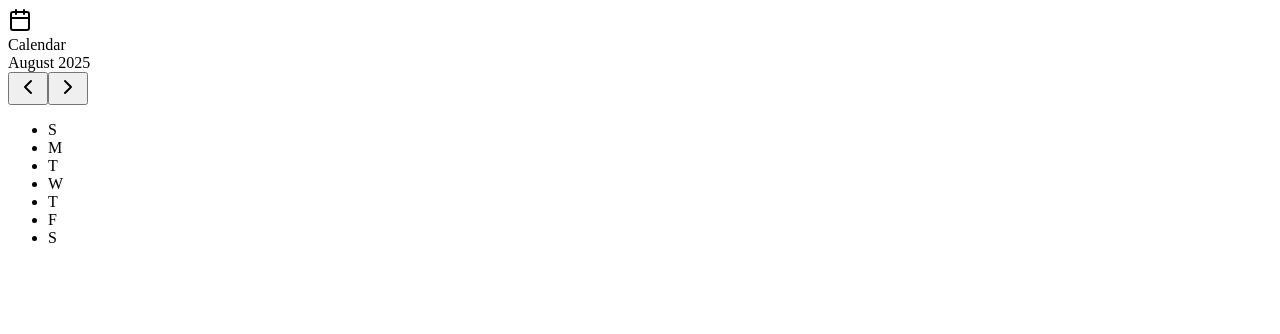
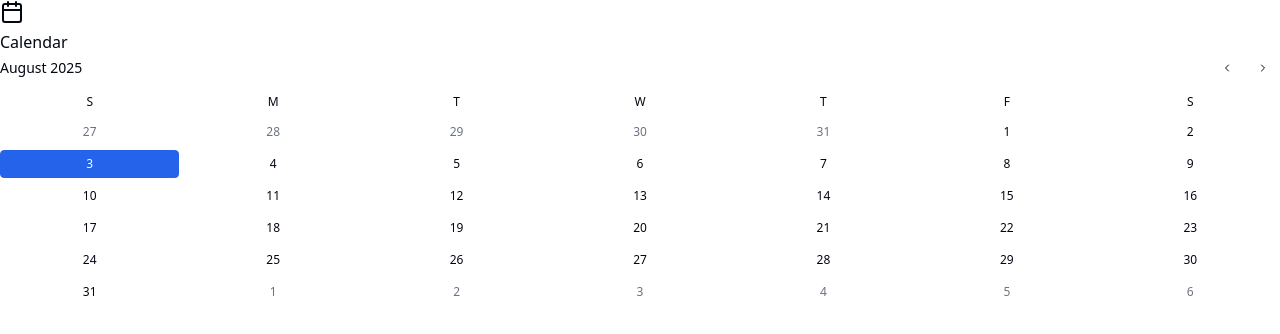
Before and after one commit to Feiyang-Li/calendar-react-version, a React (Vite) app in the folder calendar-react/calendar/: page / in a window 1280 px wide. Shown: the top 334 px of the page. Built offline with nearby package versions, Linux system fonts and the light colour scheme.

Commit message:
miniCalendar done

```diff
--- a/calendar-react/calendar/src/Calendar.jsx
+++ b/calendar-react/calendar/src/Calendar.jsx
@@ -34,9 +34,8 @@ export function Calendar() {
         side = <MultiSelect />;
     }
     return (
-        <>
-        {side}
-
-        </>
+        <div className={'Calendar-app'}>
+            {side}
+        </div>
     )
 }
--- a/calendar-react/calendar/src/miniCalendar/MiniCalendar.jsx
+++ b/calendar-react/calendar/src/miniCalendar/MiniCalendar.jsx
@@ -1,3 +1,4 @@
+import "../shared/styles/button.css"
 import styles from "./MiniCalendar.module.css"
 import classNames from 'classnames';
 import { today, subtractMonths, addMonths, generateMonthCalendarDays, isTheSameDay } from "../shared/scripts/date.js"
@@ -10,22 +11,60 @@ const dateFormatter = new Intl.DateTimeFormat("en-US", {
 });
 
 export function MiniCalendar({selectedDate, setSelectedDate}) {
-    const [monthCalendarDays, setmonthCalendarDays] = useState([]);
+    const todayDate = today();
+    const [monthCalendarDays, setMonthCalendarDays] = useState([]);
+    function handleDaysElementClick(day) {
+        setSelectedDate(day);
+    }
+    function handleMonthDecrease(date) {
+        setSelectedDate(
+            subtractMonths(date, 1)
+        )
+    }
+    function handleMonthIncrease(date) {
+        setSelectedDate(
+            addMonths(date, 1)
+        )
+    }
     useEffect(() => {
-        setmonthCalendarDays(generateMonthCalendarDays(selectedDate));
+        // no rerendering if month is the same
+        if(monthCalendarDays.length >= 16 && monthCalendarDays[15].getMonth() == selectedDate.getMonth() && monthCalendarDays[15].getFullYear() === selectedDate.getFullYear()) {
+            return;
+        }
+        setMonthCalendarDays(generateMonthCalendarDays(selectedDate));
     }, [selectedDate])
 
+    const monthCalendarDaysElements = monthCalendarDays.map((day, index) => {
+        let classNameVal = [styles.miniCalendar__day, "Cal__button", "Cal__button--sm"];
+        if (isTheSameDay(day, todayDate)) {
+            classNameVal.push(styles.dayListItem__isToday);
+        }
+        if (day.getMonth() != selectedDate.getMonth()) {
+            classNameVal.push(styles.dayListItem__isOtherMonth);
+        }
+        if (isTheSameDay(day, selectedDate)) {
+            classNameVal.push(styles.dayListItem__isSelectedDate, "Cal__button--primary")
+        } else {
+            classNameVal.push("Cal__button--secondary")
+        }
+        return <li key={index} className={classNames(styles.miniCalendar__dayListItem)}>
+                <button className={classNames(...classNameVal)} onClick={() => handleDaysElementClick(day)}>
+                    {day.getDate()}
+                </button>
+        </li>
+
+    })
 
     return <>
         <div className={styles.miniCalendar}>
             <div className={styles.miniCalendar__header}>
                 <time className={styles.miniCalendar__date}>{dateFormatter.format(selectedDate)}</time>
                 <div className={styles.miniCalendar__controls}>
-                    <button className={classNames('Cal__button', 'Cal__button--icon', 'Cal__button--secondary', 'Cal__button--sm')}>
-                        <ChevronLeft className={styles.button__icon}/>
+                    <button className={classNames('Cal__button', 'Cal__button--icon', 'Cal__button--secondary', 'Cal__button--sm')} onClick={() => handleMonthDecrease(selectedDate)}>
+                        <ChevronLeft className={'button__icon'}/>
                     </button>
-                    <button className={classNames('Cal__button', 'Cal__button--icon', 'Cal__button--secondary', 'Cal__button--sm')}>
-                        <ChevronRight className={styles.button__icon} />
+                    <button className={classNames('Cal__button', 'Cal__button--icon', 'Cal__button--secondary', 'Cal__button--sm')} onClick={() => handleMonthIncrease(selectedDate)}>
+                        <ChevronRight className={'button__icon'} />
                     </button>
                 </div>
             </div>
@@ -39,7 +78,11 @@ export function MiniCalendar({selectedDate, setSelectedDate}) {
                     <li className={styles.miniCalendar__dayOfWeek}>F</li>
                     <li className={styles.miniCalendar__dayOfWeek}>S</li>
                 </ul>
+                <ul className={styles.miniCalendar__dayList}>
+                    {monthCalendarDaysElements}
+                </ul>
             </div>
+
 
         </div>
     </>
--- a/calendar-react/calendar/src/miniCalendar/MiniCalendar.module.css
+++ b/calendar-react/calendar/src/miniCalendar/MiniCalendar.module.css
@@ -0,0 +1,55 @@
+.miniCalendar{
+    display: flex;
+    flex-direction: column;
+    gap: 0.75rem;
+}
+.miniCalendar__header{
+    display: flex;
+    justify-content: space-between;
+    align-items: center;
+}
+.miniCalendar__date{
+    font-size: var(--font-size-sm);
+    line-height: var(--line-height-sm);
+}
+.miniCalendar__controls{
+    display: flex;
+    gap: 0.125rem;
+}
+.miniCalendar__content{
+    display: flex;
+    flex-direction: column;
+    gap: 0.5rem;
+}
+.miniCalendar__dayOfWeekList{
+    list-style: none;
+    display: grid;
+    grid-template-columns: repeat(7, minmax(0, 1fr));
+    gap: 0.25rem;
+}
+.miniCalendar__dayOfWeek{
+    text-align: center;
+    font-size: var(--font-size-xs);
+    line-height: var(--line-height-xs);
+    font-weight: 500;
+}
+.miniCalendar__dayList{
+    list-style: none;
+    display: grid;
+    grid-template-columns: repeat(7, minmax(0, 1fr));
+    gap: 0.25rem;
+}
+
+.miniCalendar__dayListItem {
+    text-align: center;
+}
+button.miniCalendar__day{
+    width: 100%;
+    border: 1px solid transparent;
+}
+button.dayListItem__isToday {
+    border-color: var(--color-blue-600);
+}
+button.dayListItem__isOtherMonth{
+    color: var(--color-gray-500);
+}
--- a/calendar-react/calendar/src/shared/styles/button.css
+++ b/calendar-react/calendar/src/shared/styles/button.css
@@ -0,0 +1,72 @@
+.Cal__button {
+  font-size: var(--font-size-sm);
+  line-height: var(--line-height-sm);
+  font-weight: 400;
+  border-radius: var(--border-radius-md);
+  border: none;
+  padding: 0 1rem;
+  height: 2.125rem;
+  cursor: pointer;
+  transition: background-color var(--duration-sm) ease-out;
+}
+
+.Cal__button--secondary {
+  background-color: var(--color-white);
+  border: 1px solid var(--color-gray-300);
+  color: var(--color-text-dark);
+}
+
+.Cal__button--secondary:hover {
+  background-color: var(--color-gray-100);
+}
+
+.Cal__button--primary {
+  background-color: var(--color-blue-600);
+  color: var(--color-text-light);
+}
+
+.Cal__button--primary:hover {
+  background-color: var(--color-blue-500);
+}
+
+.Cal__button--danger {
+  background-color: var(--color-red-600);
+  color: var(--color-text-light);
+}
+
+.Cal__button--danger:hover {
+  background-color: var(--color-red-500);
+}
+
+.Cal__button--lg {
+  font-weight: 500;
+  height: 2.5rem;
+}
+
+.Cal__button--sm {
+  font-size: var(--font-size-xs);
+  line-height: var(--line-height-xs);
+  height: 1.75rem;
+  padding: 0 0.5rem;
+}
+
+.Cal__button--icon {
+  display: flex;
+  align-items: center;
+  justify-content: center;
+  width: 2.125rem;
+  padding: 0;
+  border: none;
+}
+
+.Cal__button--icon.button--sm {
+  width: 1.75rem;
+}
+
+.Cal__button__icon {
+  width: 1rem;
+}
+
+.Cal__button--sm .button__icon {
+  width: 0.75rem;
+}
--- a/calendar-react/calendar/src/shared/styles/root.css
+++ b/calendar-react/calendar/src/shared/styles/root.css
@@ -1 +1,57 @@
 @import "./button.css";
+
+* {
+    font-family: ui-sans-serif, system-ui, sans-serif;
+    margin: 0;
+    padding: 0;
+    box-sizing: border-box;
+    font-size: 16px;
+    line-height: 1.5;
+    color: var(--color-text-dark);
+}
+:root {
+  --font-size-xs: 0.75rem;
+  --font-size-sm: 0.875rem;
+  --font-size-md: 1rem;
+  --font-size-lg: 1.125rem;
+  --font-size-2xl: 1.5rem;
+
+  --line-height-xs: 1rem;
+  --line-height-sm: 1.25rem;
+  --line-height-md: 1.5rem;
+  --line-height-lg: 1.75rem;
+  --line-height-2xl: 2rem;
+
+  --border-radius-md: 0.25rem;
+
+  --duration-sm: 100ms;
+  --duration-md: 300ms;
+  --duration-2xl: 3000ms;
+
+  --color-blue-50: #eff6ff;
+  --color-blue-500: #3b82f6;
+  --color-blue-600: #2563eb;
+
+  --color-red-500: #ef4444;
+  --color-red-600: #dc2626;
+
+  --color-green-600: #16a34a;
+
+  --color-gray-100: #f3f4f6;
+  --color-gray-300: #d1d5db;
+  --color-gray-400: #9ca3af;
+  --color-gray-500: #6b7280;
+
+  --color-white: #ffffff;
+  --color-black: #000000;
+
+  --color-text-light: #f9fafb;
+  --color-text-dark: #030712;
+
+  --box-shadow-md: 0 1px 3px 0 rgba(0, 0, 0, 0.1), 0 1px 2px -1px rgba(0, 0, 0, 0.1);
+  --box-shadow-lg: 0 10px 15px -3px rgba(0, 0, 0, 0.1), 0 4px 6px -4px rgba(0, 0, 0, 0.1);
+}
+
+.Calendar-app{
+    height: 100vh;
+}
```
